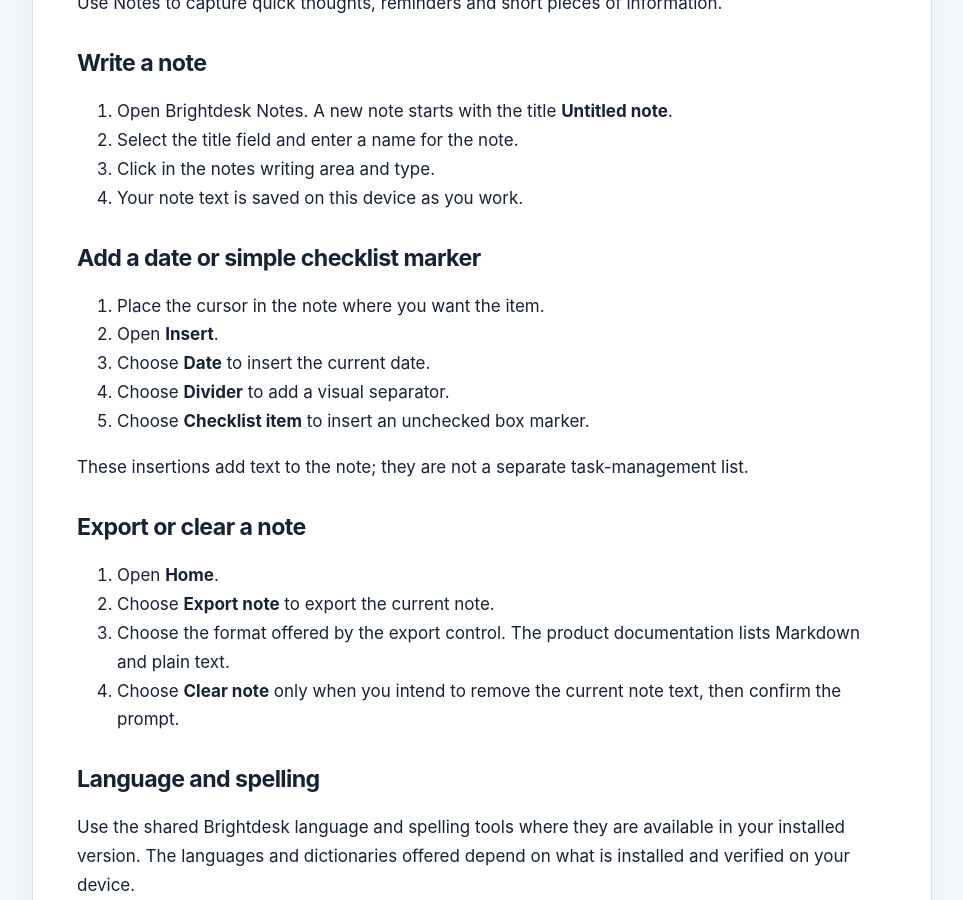
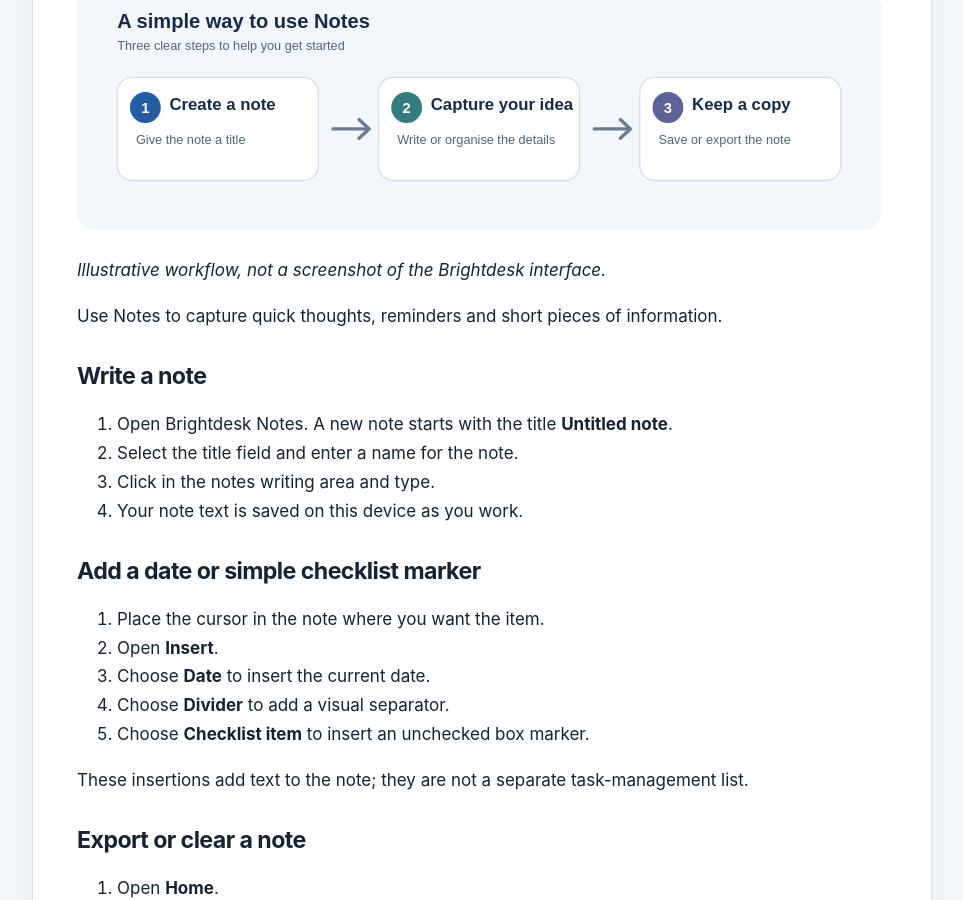
Before and after one commit to conz20/Brightdesk-Wiki, a Jekyll site: the page built from docs/products/notes.md, in a window 1280 px wide and 900 px high, scrolled down 418 px. Shown: the whole window, without its empty margins (158-1121 px from the left). Built offline with Jekyll 4.4.1, drawn with Linux system fonts in a browser that asks for light colours.

Commit message:
Add Notes workflow diagram to Help guide

```diff
--- a/docs/products/notes.md
+++ b/docs/products/notes.md
@@ -9,6 +9,10 @@ permalink: /products/notes.html
 # Brightdesk Notes
 
 ![Brightdesk Notes product icon](../assets/images/product-icons/notes.svg){: .product-guide-icon }
+
+![Three-step workflow: create a note, capture an idea, then keep a copy.](../assets/images/workflows/guide-notes.svg){: .product-workflow-diagram }
+
+*Illustrative workflow, not a screenshot of the Brightdesk interface.*
 
 Use Notes to capture quick thoughts, reminders and short pieces of information.
 
```
